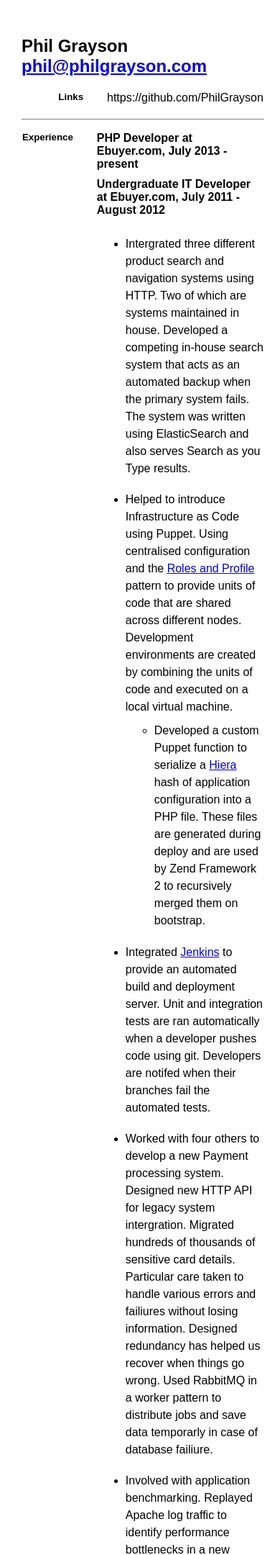
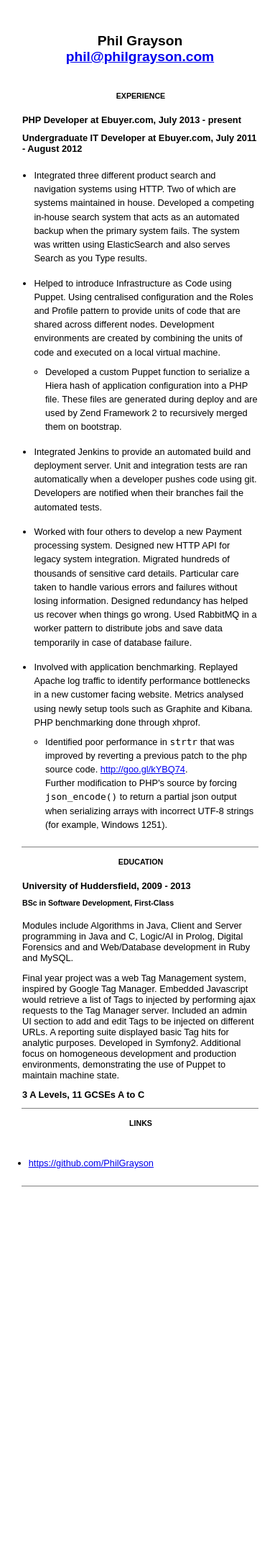
Before and after one commit to PhilGrayson/philgrayson.github.io, a PHP site: page / in a window 390 px wide. Shown: the top 2160 px of the page at 72% size. After the commit the page ends 1648 px from the top, so only its background shows below. Run offline with PHP 8.4, Linux system fonts and the light colour scheme.

Commit message:
Add responsive css, fix spelling mistakes

```diff
--- a/css/custom.css
+++ b/css/custom.css
@@ -6,19 +6,8 @@ body {
   font-family: sans-serif;
 }
 
-.section {
-  margin-bottom:10px;
-}
-
-.section p {
-  padding:0;
-  margin:0;
-}
-
-.section p.content,
-.section ul,
-.section table {
-  padding-left: 5%;
+.name {
+  padding-bottom:20px;
 }
 
 table {
@@ -34,6 +23,32 @@ table tr {
 table tr td.title {
   width:100px;
   padding-right:2em;
+}
+
+@media only screen and (max-width : 640px) {
+  body {
+    font-size:0.8em;
+  }
+
+  .name {
+    text-align:center;
+  }
+
+  table tr td.title {
+    display:inline-block;
+    width:100%;
+  }
+
+  table .title h5 {
+    text-transform: uppercase;
+    text-align:center !important;
+  }
+}
+
+@media only screen and (min-width : 640px) {
+  table tr td.title {
+    display:table-cell;
+  }
 }
 
 table h1,
@@ -58,6 +73,11 @@ table td {
   vertical-align:top;
 }
 
+ul {
+  margin-left:5%;
+  padding:0;
+}
+
 ul li {
   padding:0.6em 0;
   line-height:1.5;
@@ -67,15 +87,6 @@ ul li ul li {
   padding-bottom:0;
 }
 
-table thead:first-child tr:first-child th {
-  border-top:0;
-}
-
 table th {
   font-weight:normal;
 }
-
-td p {
-  padding:3px 0;
-  line-height:1.7;
-}
--- a/index.html
+++ b/index.html
@@ -10,17 +10,11 @@
     </head>
     <body>
       <div class="section">
-        <h2 class="content">
+        <h2 class="name">
           Phil Grayson <a href="mailto:phil@philgrayson.com">phil@philgrayson.com</a>
         </h2>
       </div>
       <table>
-        <tr>
-          <td class="title"><h5>Links</h5></td>
-          <td>
-            https://github.com/PhilGrayson
-          </td>
-        </tr>
         <tr>
           <td class="title"><h5>Experience</h5></td>
           <td>
@@ -28,24 +22,24 @@
             <h4>Undergraduate IT Developer at Ebuyer.com, July 2011 - August 2012</h4>
             <ul>
               <li>
-Intergrated three different product search and navigation systems using HTTP. Two of which are systems maintained in house. Developed a competing in-house search system that acts as an automated backup when the primary system fails. The system was written using ElasticSearch and also serves Search as you Type results.
+Integrated three different product search and navigation systems using HTTP. Two of which are systems maintained in house. Developed a competing in-house search system that acts as an automated backup when the primary system fails. The system was written using ElasticSearch and also serves Search as you Type results.
               </li>
               <li>
-Helped to introduce Infrastructure as Code using Puppet. Using centralised configuration and the <a href="https://puppetlabs.com/presentations/designing-puppet-rolesprofiles-pattern">Roles and Profile</a> pattern to provide units of code that are shared across different nodes. Development environments are created by combining the units of code and executed on a local virtual machine.
+Helped to introduce Infrastructure as Code using Puppet. Using centralised configuration and the Roles and Profile pattern to provide units of code that are shared across different nodes. Development environments are created by combining the units of code and executed on a local virtual machine.
                 <ul>
                     <li>
-Developed a custom Puppet function to serialize a <a href="https://docs.puppetlabs.com/hiera/1/index.html">Hiera</a> hash of application configuration into a PHP file. These files are generated during deploy and are used by Zend Framework 2 to recursively merged them on bootstrap.
+Developed a custom Puppet function to serialize a Hiera hash of application configuration into a PHP file. These files are generated during deploy and are used by Zend Framework 2 to recursively merged them on bootstrap.
                     </li>
                 </ul>
               </li>
               <li>
-Integrated <a href="https://jenkins-ci.org/">Jenkins</a> to provide an automated build and deployment server. Unit and integration tests are ran automatically when a developer pushes code using git. Developers are notifed when their branches fail the automated tests.
+Integrated Jenkins to provide an automated build and deployment server. Unit and integration tests are ran automatically when a developer pushes code using git. Developers are notified when their branches fail the automated tests.
               </li>
               <li>
-Worked with four others to develop a new Payment processing system. Designed new HTTP API for legacy system intergration. Migrated hundreds of thousands of sensitive card details. Particular care taken to handle various errors and failiures without losing information. Designed redundancy has helped us recover when things go wrong. Used RabbitMQ in a worker pattern to distribute jobs and save data temporarly in case of database failiure.
+Worked with four others to develop a new Payment processing system. Designed new HTTP API for legacy system integration. Migrated hundreds of thousands of sensitive card details. Particular care taken to handle various errors and failures without losing information. Designed redundancy has helped us recover when things go wrong. Used RabbitMQ in a worker pattern to distribute jobs and save data temporarily in case of database failure.
               </li>
               <li>
-Involved with application benchmarking. Replayed Apache log traffic to identify performance bottlenecks in a new customer facing website. Metrics analysed using newly setup tools such as <a href="http://graphite.wikidot.com/">Graphite</a> and <a href="https://www.elastic.co/products/kibana">Kibana</a>. PHP benchmarking done through <a href="http://pecl.php.net/package/xhprof">xhprof</a>.
+Involved with application benchmarking. Replayed Apache log traffic to identify performance bottlenecks in a new customer facing website. Metrics analysed using newly setup tools such as Graphite and Kibana. PHP benchmarking done through xhprof.
                 <ul>
                   <li>
 Identified poor performance in <code>strtr</code> that was improved by reverting a previous patch to the php source code. <a href="http://markmail.org/message/w6lez2c6vlgaupay">http://goo.gl/kYBQ74</a>.
@@ -63,8 +57,16 @@ Further modification to PHP's source by forcing <code>json_encode()</code> to re
             <h4>University of Huddersfield, 2009 - 2013</h4>
             <h5>BSc in Software Development, First-Class</h5>
             <p>Modules include Algorithms in Java, Client and Server programming in Java and C, Logic/AI in Prolog, Digital Forensics and and Web/Database development in Ruby and MySQL.</p>
-            <p>Final year project was a web Tag Management system, inspired by Google Tag Manager. Embedded Javascript would retrieve a list of Tags to injected by performing ajax requests to the Tag Manager server. Included an admin UI section to add and edit Tags to be injected on different URLs. A reporting suite displayed basic Tag hits for analytic purposes. Developed in Symfony2. Additional focus on homogonous devlopment and production environments, demonstrating the use of Puppet to maintain machine state.</p>
+            <p>Final year project was a web Tag Management system, inspired by Google Tag Manager. Embedded Javascript would retrieve a list of Tags to injected by performing ajax requests to the Tag Manager server. Included an admin UI section to add and edit Tags to be injected on different URLs. A reporting suite displayed basic Tag hits for analytic purposes. Developed in Symfony2. Additional focus on homogeneous development and production environments, demonstrating the use of Puppet to maintain machine state.</p>
             <h4>3 A Levels, 11 GCSEs A to C</h4>
+          </td>
+        </tr>
+        <tr>
+          <td class="title"><h5>Links</h5></td>
+          <td>
+            <ul>
+              <li><a href="https://github.com/PhilGrayson">https://github.com/PhilGrayson</a></li>
+            </ul>
           </td>
         </tr>
       </table>
```
